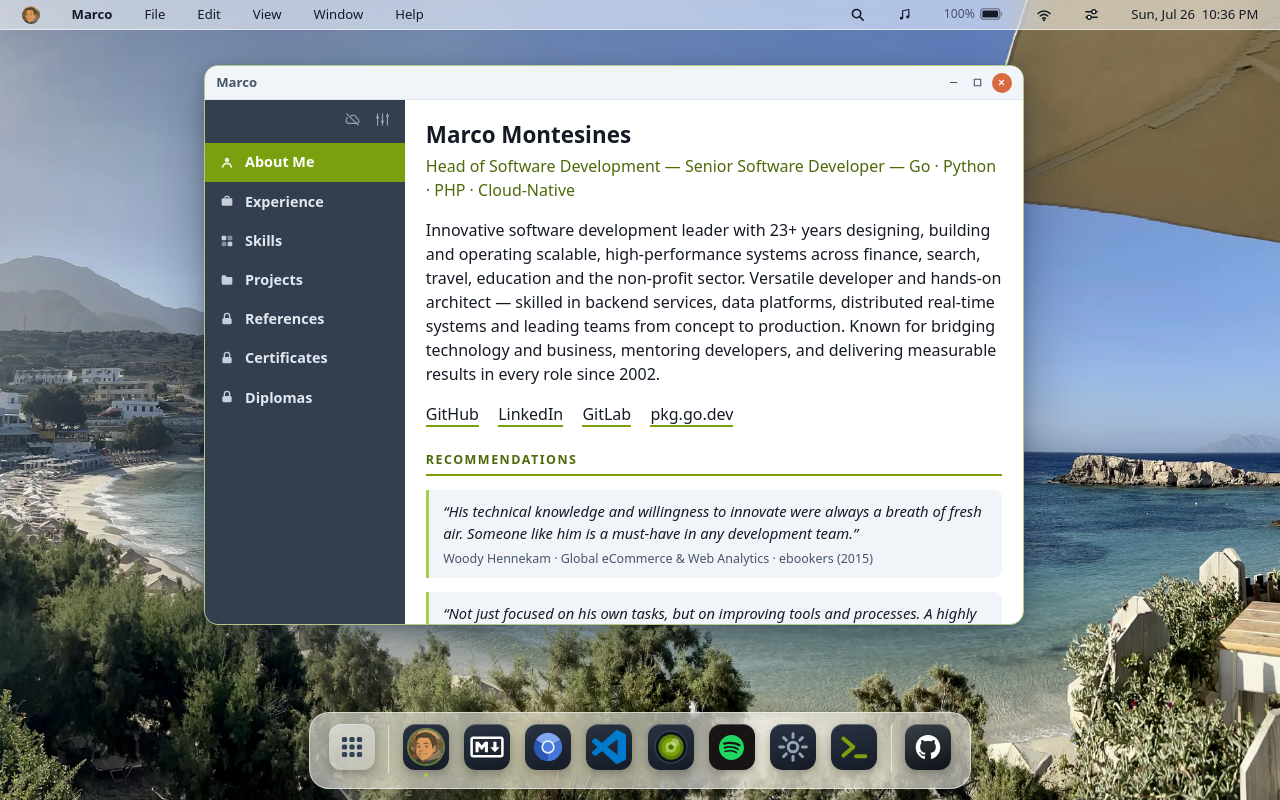
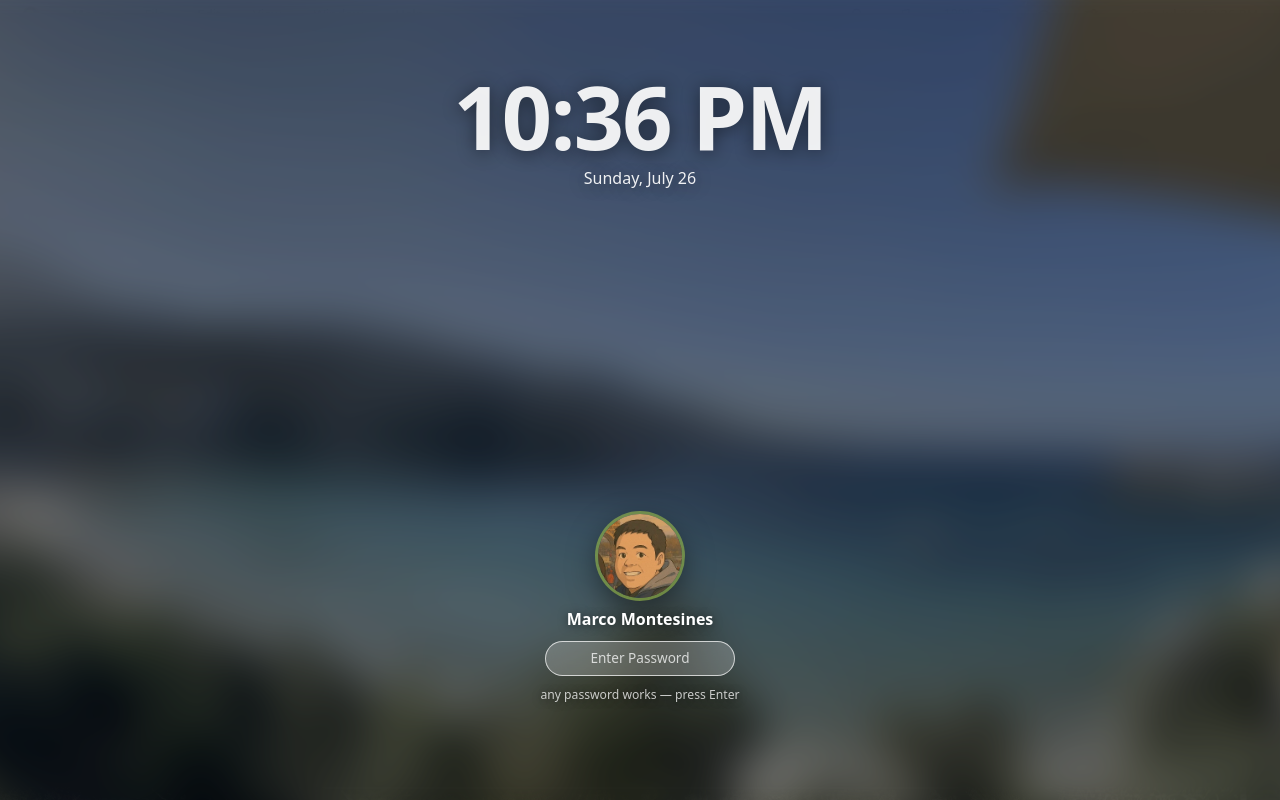
Before and after one commit to marco-montesines/marco-montesines.github.io, a React (Vite) app: page / in a window 1280 px wide. Built offline with nearby package versions, Linux system fonts and the light colour scheme.

Commit message:
add login screen

```diff
--- a/src/App.tsx
+++ b/src/App.tsx
@@ -16,6 +16,7 @@ import { BootScreen } from "./components/BootScreen";
 import { CallBanner } from "./components/CallBanner";
 import { Dock } from "./components/Dock";
 import { Launchpad } from "./components/Launchpad";
+import { LoginScreen } from "./components/LoginScreen";
 import { MenuBar, type Theme } from "./components/MenuBar";
 import { Spotlight } from "./components/Spotlight";
 import { Wallpaper } from "./components/Wallpaper";
@@ -33,6 +34,7 @@ type Power = "on" | "sleep" | "restart" | "off";
 export default function App() {
   const wm = useWindowManager();
   const [booted, setBooted] = useState(false);
+  const [locked, setLocked] = useState(true);
   const [power, setPower] = useState<Power>("on");
   const [theme, setTheme] = useState<Theme>("auto");
   const [brightness, setBrightness] = useState(100);
@@ -152,18 +154,18 @@ export default function App() {
     return () => window.removeEventListener("keydown", wake);
   }, [power]);
 
-  // Greet with the Mango notes window once the boot screen clears.
+  // Greet with the Mango notes window once the user logs in.
   const openGreeter = wm.open;
   useEffect(() => {
-    if (booted) openGreeter("mango");
-  }, [booted, openGreeter]);
+    if (booted && !locked) openGreeter("mango");
+  }, [booted, locked, openGreeter]);
 
   // A “Recruiter” video call rings shortly after the desktop appears.
   useEffect(() => {
-    if (!booted || call !== "pending") return;
+    if (!booted || locked || call !== "pending") return;
     const t = setTimeout(() => setCall("ringing"), 6000);
     return () => clearTimeout(t);
-  }, [booted, call]);
+  }, [booted, locked, call]);
 
   const appBody = (id: AppId): ReactNode => {
     switch (id) {
@@ -207,6 +209,9 @@ export default function App() {
     <div className="os" style={{ filter: `brightness(${brightness / 100})` }}>
       <Wallpaper id={wallpaper} />
       <BootScreen done={booted} />
+      {booted && locked && (
+        <LoginScreen wallpaper={wallpaper} onLogin={() => setLocked(false)} />
+      )}
       <MenuBar
         activeApp={wm.activeApp}
         windows={wm.windows}
--- /dev/null
+++ b/src/components/LoginScreen.tsx
@@ -0,0 +1,65 @@
+import { useEffect, useState, type FormEvent } from "react";
+import { bio } from "../content";
+import { AvatarLogo } from "../icons";
+import { Wallpaper } from "./Wallpaper";
+
+interface LoginScreenProps {
+  wallpaper: string;
+  onLogin: () => void;
+}
+
+export function LoginScreen({ wallpaper, onLogin }: LoginScreenProps) {
+  const [password, setPassword] = useState("");
+  const [leaving, setLeaving] = useState(false);
+  const [now, setNow] = useState(() => new Date());
+
+  useEffect(() => {
+    const t = setInterval(() => setNow(new Date()), 10_000);
+    return () => clearInterval(t);
+  }, []);
+
+  const submit = (e: FormEvent) => {
+    e.preventDefault();
+    if (leaving) return;
+    setLeaving(true);
+    setTimeout(onLogin, 420);
+  };
+
+  return (
+    <div className={`login ${leaving ? "login-leaving" : ""}`}>
+      <Wallpaper id={wallpaper} />
+      <div className="login-scrim" />
+      <div className="login-clock">
+        <div className="login-time">
+          {now.toLocaleTimeString(undefined, {
+            hour: "2-digit",
+            minute: "2-digit",
+          })}
+        </div>
+        <div className="login-date">
+          {now.toLocaleDateString(undefined, {
+            weekday: "long",
+            month: "long",
+            day: "numeric",
+          })}
+        </div>
+      </div>
+      <div className="login-card">
+        <AvatarLogo size={84} />
+        <div className="login-name">{bio.name}</div>
+        <form onSubmit={submit}>
+          <input
+            type="password"
+            value={password}
+            onChange={(e) => setPassword(e.target.value)}
+            placeholder="Enter Password"
+            aria-label="Password — any input unlocks this portfolio"
+            autoFocus
+            autoComplete="off"
+          />
+        </form>
+        <div className="login-hint">any password works — press Enter</div>
+      </div>
+    </div>
+  );
+}
--- a/src/styles.css
+++ b/src/styles.css
@@ -1005,6 +1005,114 @@ button.mb-item:hover,
   overflow: auto;
 }
 
+/* ---------- login screen ---------- */
+
+.login {
+  position: fixed;
+  inset: 0;
+  z-index: 950;
+  display: flex;
+  flex-direction: column;
+  align-items: center;
+  overflow: hidden;
+  transition: opacity 0.4s ease;
+}
+
+.login-leaving {
+  opacity: 0;
+  pointer-events: none;
+}
+
+.login .wallpaper {
+  filter: blur(22px) brightness(0.75);
+  transform: scale(1.1);
+}
+
+.login-scrim {
+  position: absolute;
+  inset: 0;
+  background: rgba(11, 18, 32, 0.35);
+}
+
+.login-clock {
+  position: relative;
+  margin-top: 9vh;
+  text-align: center;
+  color: rgba(255, 255, 255, 0.92);
+  text-shadow: 0 2px 18px rgba(0, 0, 0, 0.45);
+}
+
+.login-time {
+  font-size: clamp(3rem, 9vw, 5.5rem);
+  font-weight: 700;
+  letter-spacing: -0.02em;
+  line-height: 1;
+  font-variant-numeric: tabular-nums;
+}
+
+.login-date {
+  font-size: 1rem;
+  font-weight: 500;
+  margin-top: 0.4rem;
+}
+
+.login-card {
+  position: relative;
+  margin-top: auto;
+  margin-bottom: 12vh;
+  display: flex;
+  flex-direction: column;
+  align-items: center;
+  gap: 0.6rem;
+  color: #ffffff;
+}
+
+.login-card .logo-avatar {
+  box-shadow:
+    0 0 0 3px rgba(167, 204, 78, 0.55),
+    0 10px 30px rgba(0, 0, 0, 0.5);
+}
+
+.login-name {
+  font-weight: 600;
+  text-shadow: 0 1px 10px rgba(0, 0, 0, 0.5);
+}
+
+.login-card input {
+  width: 190px;
+  border: 1px solid rgba(255, 255, 255, 0.35);
+  border-radius: 999px;
+  background: rgba(255, 255, 255, 0.22);
+  backdrop-filter: blur(10px);
+  -webkit-backdrop-filter: blur(10px);
+  color: #ffffff;
+  font: inherit;
+  font-size: 0.85rem;
+  padding: 0.4rem 1rem;
+  outline: none;
+  text-align: center;
+}
+
+.login-card input::placeholder {
+  color: rgba(255, 255, 255, 0.75);
+}
+
+.login-card input:focus {
+  border-color: rgba(255, 255, 255, 0.7);
+}
+
+.login-hint {
+  font-size: 0.76rem;
+  color: rgba(255, 255, 255, 0.75);
+  text-shadow: 0 1px 8px rgba(0, 0, 0, 0.5);
+}
+
+@media (prefers-reduced-motion: reduce) {
+  .login {
+    transition: none;
+  }
+}
+
 /* ---------- system settings ---------- */
 
 .settings {
```
